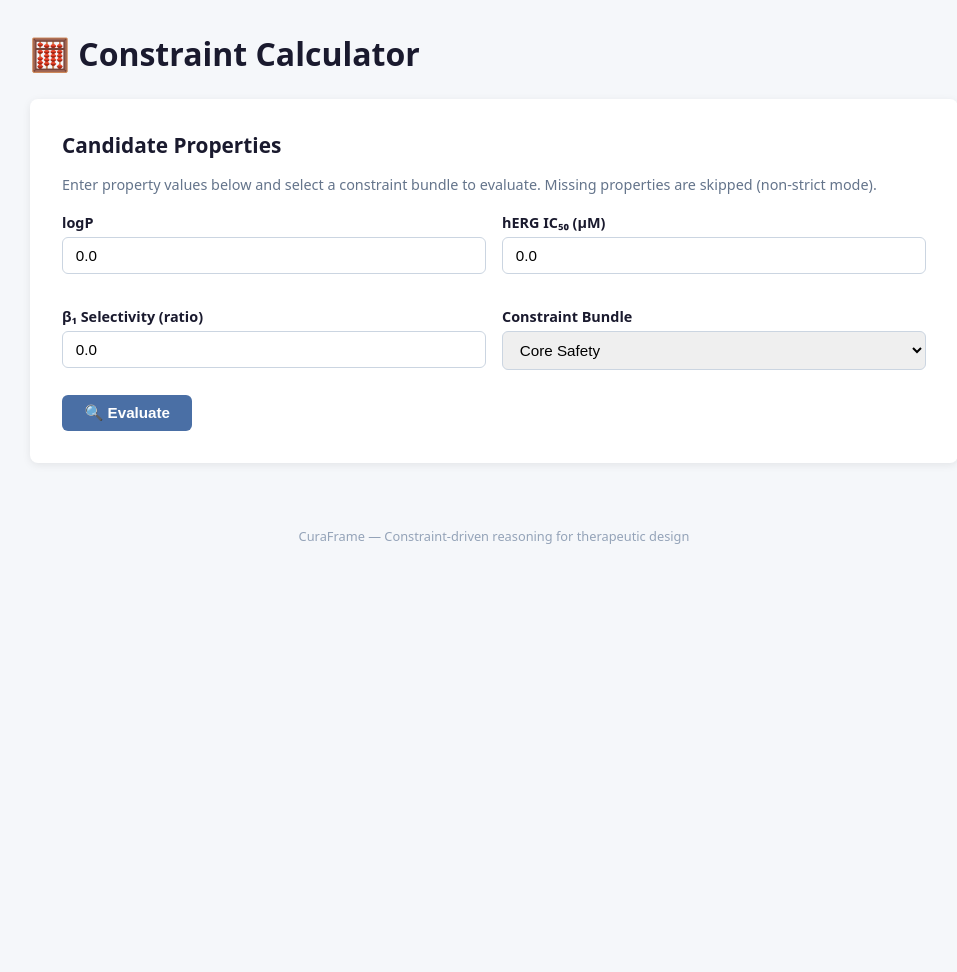
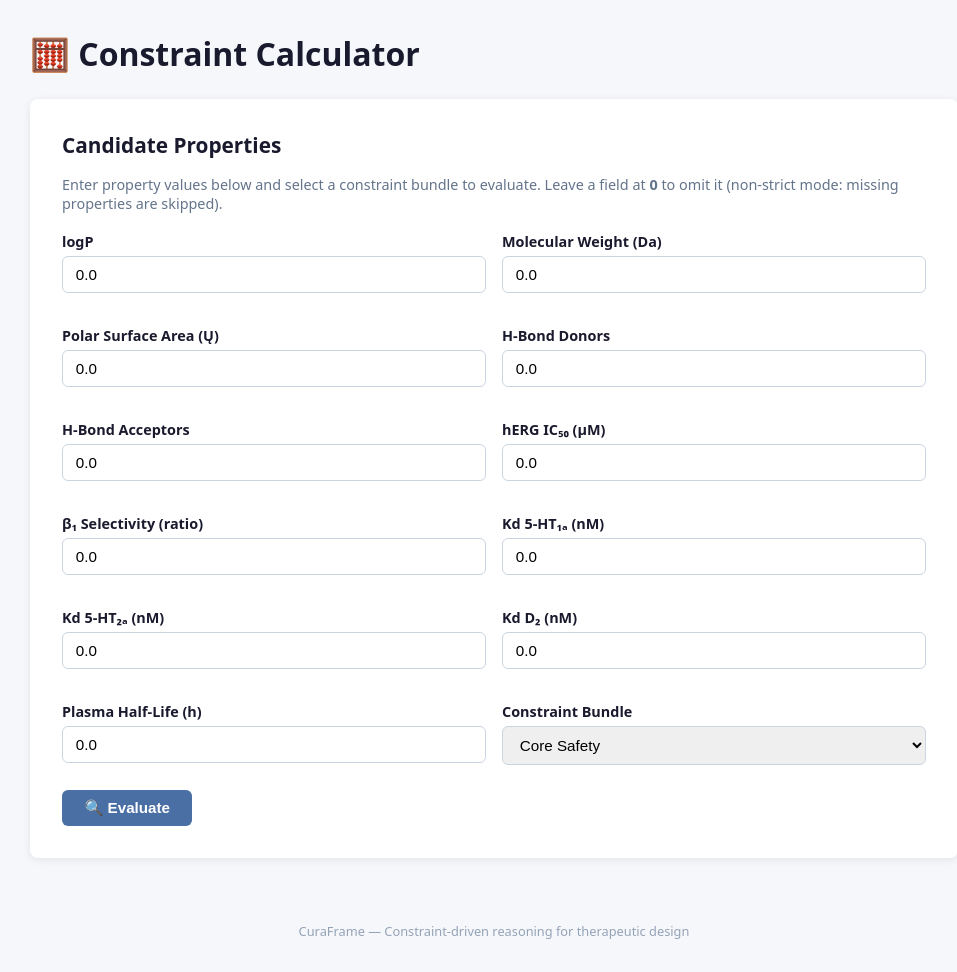
Before and after one commit to dfeen87/CuraFrame, a FastAPI app: template apps/web/templates/calculator.html in a window 1280 px wide. Shown: the whole page, without its empty margins (146-1103 px from the left). Before the commit the page ends 544 px from the top, so only its background shows below. Run offline with FastAPI, Linux system fonts and the light colour scheme; the template is opened without the code that fills it, so the values that code supplies are empty.

Commit message:
Add full property support to calculator for all constraint bundles
Co-authored-by: dfeen87 <158860247+dfeen87@users.noreply.github.com>

```diff
--- a/apps/web/main.py
+++ b/apps/web/main.py
@@ -65,14 +65,22 @@ def _init_db(db_path: str = DB_PATH) -> None:
     conn.execute(
         """
         CREATE TABLE IF NOT EXISTS logs (
-            id                INTEGER PRIMARY KEY AUTOINCREMENT,
-            username          TEXT    NOT NULL,
-            timestamp         TEXT    NOT NULL,
-            logP              REAL,
-            hERG_IC50         REAL,
-            beta1_selectivity REAL,
-            bundle            TEXT,
-            status            TEXT
+            id                    INTEGER PRIMARY KEY AUTOINCREMENT,
+            username              TEXT    NOT NULL,
+            timestamp             TEXT    NOT NULL,
+            logP                  REAL,
+            hERG_IC50             REAL,
+            beta1_selectivity     REAL,
+            molecular_weight      REAL,
+            polar_surface_area    REAL,
+            hydrogen_bond_donors  REAL,
+            hydrogen_bond_acceptors REAL,
+            Kd_5HT1A              REAL,
+            Kd_5HT2A              REAL,
+            Kd_D2                 REAL,
+            plasma_half_life      REAL,
+            bundle                TEXT,
+            status                TEXT
         )
         """
     )
@@ -162,6 +170,14 @@ def create_app(db_path: Optional[str] = None) -> FastAPI:
         logP: float = Form(default=0.0),
         hERG_IC50: float = Form(default=0.0),
         beta1_selectivity: float = Form(default=0.0),
+        molecular_weight: float = Form(default=0.0),
+        polar_surface_area: float = Form(default=0.0),
+        hydrogen_bond_donors: float = Form(default=0.0),
+        hydrogen_bond_acceptors: float = Form(default=0.0),
+        Kd_5HT1A: float = Form(default=0.0),
+        Kd_5HT2A: float = Form(default=0.0),
+        Kd_D2: float = Form(default=0.0),
+        plasma_half_life: float = Form(default=0.0),
         bundle: str = Form(default="core-safety"),
     ):
         user = _current_user(session)
@@ -171,14 +187,27 @@ def create_app(db_path: Optional[str] = None) -> FastAPI:
         from cura_frame import Candidate
         from cura_frame.cli import evaluate_candidate
 
+        # Build properties dict, omitting zero-valued optional fields so that
+        # non-strict evaluation skips constraints whose data was not provided.
+        _all_props = {
+            "logP": logP,
+            "hERG_IC50": hERG_IC50,
+            "beta1_selectivity": beta1_selectivity,
+            "molecular_weight": molecular_weight,
+            "polar_surface_area": polar_surface_area,
+            "hydrogen_bond_donors": hydrogen_bond_donors,
+            "hydrogen_bond_acceptors": hydrogen_bond_acceptors,
+            "Kd_5HT1A": Kd_5HT1A,
+            "Kd_5HT2A": Kd_5HT2A,
+            "Kd_D2": Kd_D2,
+            "plasma_half_life": plasma_half_life,
+        }
+        properties = {k: v for k, v in _all_props.items() if v != 0.0}
+
         try:
             candidate = Candidate(
                 name="web_calculator",
-                properties={
-                    "logP": logP,
-                    "hERG_IC50": hERG_IC50,
-                    "beta1_selectivity": beta1_selectivity,
-                },
+                properties=properties,
             )
             result = evaluate_candidate(
                 candidate=candidate,
@@ -197,6 +226,14 @@ def create_app(db_path: Optional[str] = None) -> FastAPI:
                     "logP": logP,
                     "hERG_IC50": hERG_IC50,
                     "beta1_selectivity": beta1_selectivity,
+                    "molecular_weight": molecular_weight,
+                    "polar_surface_area": polar_surface_area,
+                    "hydrogen_bond_donors": hydrogen_bond_donors,
+                    "hydrogen_bond_acceptors": hydrogen_bond_acceptors,
+                    "Kd_5HT1A": Kd_5HT1A,
+                    "Kd_5HT2A": Kd_5HT2A,
+                    "Kd_D2": Kd_D2,
+                    "plasma_half_life": plasma_half_life,
                 },
             )
         except Exception as exc:  # noqa: BLE001
@@ -211,6 +248,14 @@ def create_app(db_path: Optional[str] = None) -> FastAPI:
                     "logP": logP,
                     "hERG_IC50": hERG_IC50,
                     "beta1_selectivity": beta1_selectivity,
+                    "molecular_weight": molecular_weight,
+                    "polar_surface_area": polar_surface_area,
+                    "hydrogen_bond_donors": hydrogen_bond_donors,
+                    "hydrogen_bond_acceptors": hydrogen_bond_acceptors,
+                    "Kd_5HT1A": Kd_5HT1A,
+                    "Kd_5HT2A": Kd_5HT2A,
+                    "Kd_D2": Kd_D2,
+                    "plasma_half_life": plasma_half_life,
                 },
             )
 
@@ -223,6 +268,14 @@ def create_app(db_path: Optional[str] = None) -> FastAPI:
         logP: float = Form(default=0.0),
         hERG_IC50: float = Form(default=0.0),
         beta1_selectivity: float = Form(default=0.0),
+        molecular_weight: float = Form(default=0.0),
+        polar_surface_area: float = Form(default=0.0),
+        hydrogen_bond_donors: float = Form(default=0.0),
+        hydrogen_bond_acceptors: float = Form(default=0.0),
+        Kd_5HT1A: float = Form(default=0.0),
+        Kd_5HT2A: float = Form(default=0.0),
+        Kd_D2: float = Form(default=0.0),
+        plasma_half_life: float = Form(default=0.0),
         bundle: str = Form(default="core-safety"),
         status_val: str = Form(default=""),
     ):
@@ -233,15 +286,23 @@ def create_app(db_path: Optional[str] = None) -> FastAPI:
         conn = _get_connection(resolved_db)
         conn.execute(
             """
-            INSERT INTO logs (username, timestamp, logP, hERG_IC50, beta1_selectivity, bundle, status)
-            VALUES (?, ?, ?, ?, ?, ?, ?)
+            INSERT INTO logs (
+                username, timestamp,
+                logP, hERG_IC50, beta1_selectivity,
+                molecular_weight, polar_surface_area,
+                hydrogen_bond_donors, hydrogen_bond_acceptors,
+                Kd_5HT1A, Kd_5HT2A, Kd_D2, plasma_half_life,
+                bundle, status
+            )
+            VALUES (?, ?, ?, ?, ?, ?, ?, ?, ?, ?, ?, ?, ?, ?, ?)
             """,
             (
                 user,
                 datetime.now(timezone.utc).strftime("%Y-%m-%d %H:%M:%S UTC"),
-                logP,
-                hERG_IC50,
-                beta1_selectivity,
+                logP, hERG_IC50, beta1_selectivity,
+                molecular_weight, polar_surface_area,
+                hydrogen_bond_donors, hydrogen_bond_acceptors,
+                Kd_5HT1A, Kd_5HT2A, Kd_D2, plasma_half_life,
                 bundle,
                 status_val,
             ),
@@ -262,7 +323,12 @@ def create_app(db_path: Optional[str] = None) -> FastAPI:
         conn = _get_connection(resolved_db)
         rows = conn.execute(
             """
-            SELECT id, timestamp, logP, hERG_IC50, beta1_selectivity, bundle, status
+            SELECT id, timestamp,
+                   logP, hERG_IC50, beta1_selectivity,
+                   molecular_weight, polar_surface_area,
+                   hydrogen_bond_donors, hydrogen_bond_acceptors,
+                   Kd_5HT1A, Kd_5HT2A, Kd_D2, plasma_half_life,
+                   bundle, status
             FROM logs
             WHERE username = ?
             ORDER BY id DESC
--- a/apps/web/templates/calculator.html
+++ b/apps/web/templates/calculator.html
@@ -8,16 +8,40 @@
   <h2>Candidate Properties</h2>
   <p style="color:#64748b;margin-bottom:1.2rem;font-size:.9rem">
     Enter property values below and select a constraint bundle to evaluate.
-    Missing properties are skipped (non-strict mode).
+    Leave a field at <strong>0</strong> to omit it (non-strict mode: missing properties are skipped).
   </p>
 
   <form id="calculator-form" method="post" action="/calculator">
     <div style="display:grid;grid-template-columns:1fr 1fr;gap:1rem">
+
+      {# ── Core / physicochemical ── #}
       <div class="form-group">
         <label for="logP">logP</label>
         <input type="number" id="logP" name="logP" step="0.01"
                value="{{ logP if logP is defined else '0.0' }}" />
       </div>
+      <div class="form-group">
+        <label for="molecular_weight">Molecular Weight (Da)</label>
+        <input type="number" id="molecular_weight" name="molecular_weight" step="0.1"
+               value="{{ molecular_weight if molecular_weight is defined else '0.0' }}" />
+      </div>
+      <div class="form-group">
+        <label for="polar_surface_area">Polar Surface Area (Ų)</label>
+        <input type="number" id="polar_surface_area" name="polar_surface_area" step="0.1"
+               value="{{ polar_surface_area if polar_surface_area is defined else '0.0' }}" />
+      </div>
+      <div class="form-group">
+        <label for="hydrogen_bond_donors">H-Bond Donors</label>
+        <input type="number" id="hydrogen_bond_donors" name="hydrogen_bond_donors" step="1"
+               value="{{ hydrogen_bond_donors if hydrogen_bond_donors is defined else '0.0' }}" />
+      </div>
+      <div class="form-group">
+        <label for="hydrogen_bond_acceptors">H-Bond Acceptors</label>
+        <input type="number" id="hydrogen_bond_acceptors" name="hydrogen_bond_acceptors" step="1"
+               value="{{ hydrogen_bond_acceptors if hydrogen_bond_acceptors is defined else '0.0' }}" />
+      </div>
+
+      {# ── Cardiac safety ── #}
       <div class="form-group">
         <label for="hERG_IC50">hERG IC₅₀ (μM)</label>
         <input type="number" id="hERG_IC50" name="hERG_IC50" step="0.01"
@@ -28,6 +52,32 @@
         <input type="number" id="beta1_selectivity" name="beta1_selectivity" step="0.1"
                value="{{ beta1_selectivity if beta1_selectivity is defined else '0.0' }}" />
       </div>
+
+      {# ── Serotonergic / dopaminergic (CardiAnx) ── #}
+      <div class="form-group">
+        <label for="Kd_5HT1A">Kd 5-HT₁ₐ (nM)</label>
+        <input type="number" id="Kd_5HT1A" name="Kd_5HT1A" step="0.1"
+               value="{{ Kd_5HT1A if Kd_5HT1A is defined else '0.0' }}" />
+      </div>
+      <div class="form-group">
+        <label for="Kd_5HT2A">Kd 5-HT₂ₐ (nM)</label>
+        <input type="number" id="Kd_5HT2A" name="Kd_5HT2A" step="0.1"
+               value="{{ Kd_5HT2A if Kd_5HT2A is defined else '0.0' }}" />
+      </div>
+      <div class="form-group">
+        <label for="Kd_D2">Kd D₂ (nM)</label>
+        <input type="number" id="Kd_D2" name="Kd_D2" step="0.1"
+               value="{{ Kd_D2 if Kd_D2 is defined else '0.0' }}" />
+      </div>
+
+      {# ── Pharmacokinetics ── #}
+      <div class="form-group">
+        <label for="plasma_half_life">Plasma Half-Life (h)</label>
+        <input type="number" id="plasma_half_life" name="plasma_half_life" step="0.1"
+               value="{{ plasma_half_life if plasma_half_life is defined else '0.0' }}" />
+      </div>
+
+      {# ── Bundle selector ── #}
       <div class="form-group">
         <label for="bundle">Constraint Bundle</label>
         <select id="bundle" name="bundle">
@@ -46,6 +96,7 @@
           {% endfor %}
         </select>
       </div>
+
     </div>
   </form>
 
@@ -115,6 +166,14 @@
     <input type="hidden" name="logP" value="{{ logP }}">
     <input type="hidden" name="hERG_IC50" value="{{ hERG_IC50 }}">
     <input type="hidden" name="beta1_selectivity" value="{{ beta1_selectivity }}">
+    <input type="hidden" name="molecular_weight" value="{{ molecular_weight }}">
+    <input type="hidden" name="polar_surface_area" value="{{ polar_surface_area }}">
+    <input type="hidden" name="hydrogen_bond_donors" value="{{ hydrogen_bond_donors }}">
+    <input type="hidden" name="hydrogen_bond_acceptors" value="{{ hydrogen_bond_acceptors }}">
+    <input type="hidden" name="Kd_5HT1A" value="{{ Kd_5HT1A }}">
+    <input type="hidden" name="Kd_5HT2A" value="{{ Kd_5HT2A }}">
+    <input type="hidden" name="Kd_D2" value="{{ Kd_D2 }}">
+    <input type="hidden" name="plasma_half_life" value="{{ plasma_half_life }}">
     <input type="hidden" name="bundle" value="{{ bundle }}">
     <input type="hidden" name="status_val" value="{{ result.status.value }}">
     <button type="submit" class="btn btn-primary">📝 Record Log</button>
```
Also changed, not shown: apps/web/templates/logs.html (+22 -4 lines), tests/test_web.py (+89 -0 lines).
